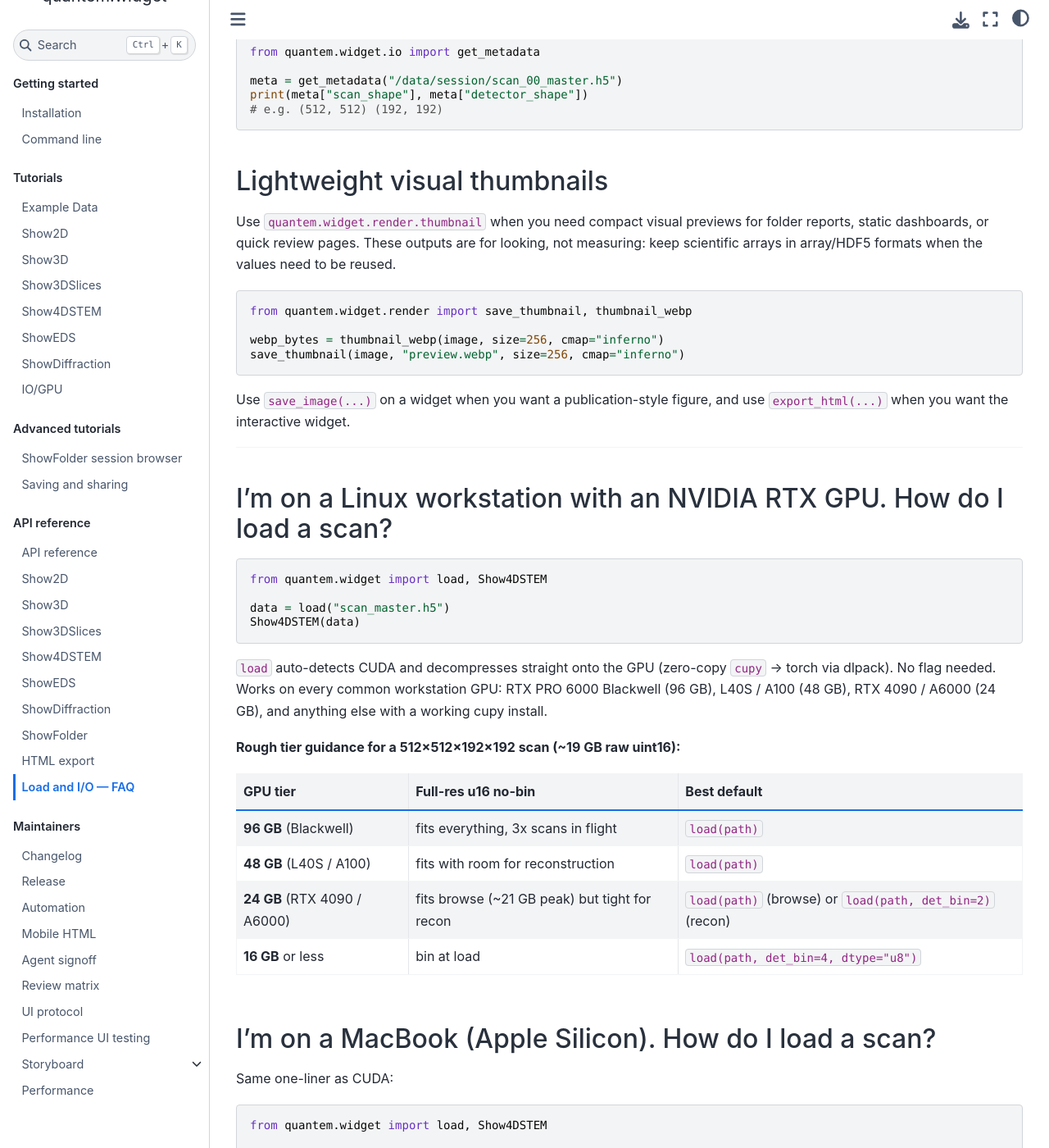
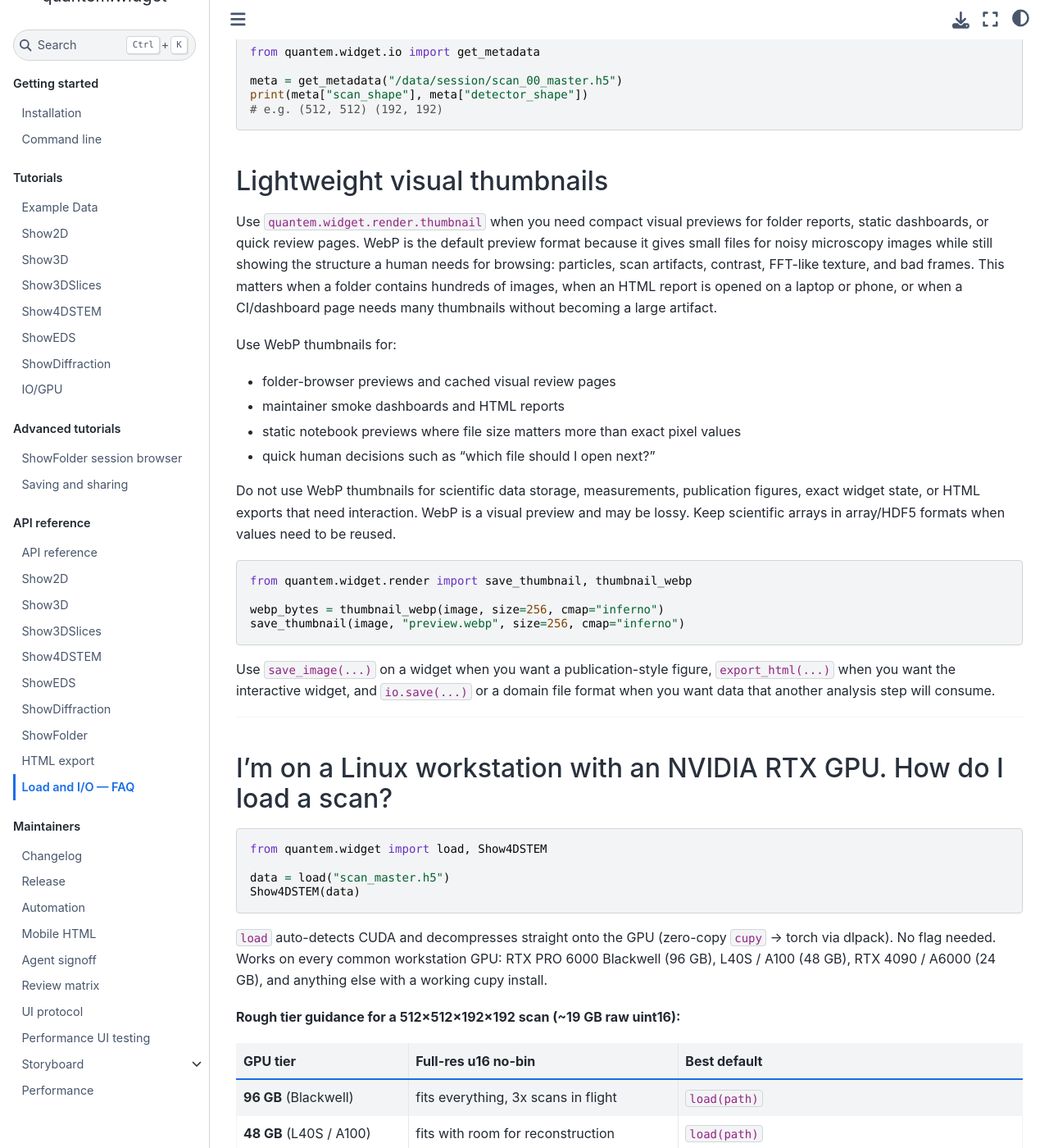
Before and after one commit to bobleesj/quantem.widget, a Jupyter Book: the page built from docs/api/io.md, in a window 1280 px wide and 1400 px high, scrolled down 1611 px. Shown: the whole window at 82% size. Built offline with Jupyter Book 1.0.4 settings and Sphinx 7.4.7 and the Sphinx Book theme 1.1.4, drawn with Linux system fonts in a browser that asks for light colours.

Commit message:
Document WebP thumbnail guidance

````diff
--- a/docs/api/io.md
+++ b/docs/api/io.md
@@ -90,9 +90,25 @@ print(meta["scan_shape"], meta["detector_shape"])
 ## Lightweight visual thumbnails
 
 Use `quantem.widget.render.thumbnail` when you need compact visual previews for
-folder reports, static dashboards, or quick review pages. These outputs are for
-looking, not measuring: keep scientific arrays in array/HDF5 formats when the
-values need to be reused.
+folder reports, static dashboards, or quick review pages. WebP is the default
+preview format because it gives small files for noisy microscopy images while
+still showing the structure a human needs for browsing: particles, scan
+artifacts, contrast, FFT-like texture, and bad frames. This matters when a
+folder contains hundreds of images, when an HTML report is opened on a laptop or
+phone, or when a CI/dashboard page needs many thumbnails without becoming a
+large artifact.
+
+Use WebP thumbnails for:
+
+- folder-browser previews and cached visual review pages
+- maintainer smoke dashboards and HTML reports
+- static notebook previews where file size matters more than exact pixel values
+- quick human decisions such as "which file should I open next?"
+
+Do not use WebP thumbnails for scientific data storage, measurements,
+publication figures, exact widget state, or HTML exports that need interaction.
+WebP is a visual preview and may be lossy. Keep scientific arrays in array/HDF5
+formats when values need to be reused.
 
 ```python
 from quantem.widget.render import save_thumbnail, thumbnail_webp
@@ -101,8 +117,9 @@ webp_bytes = thumbnail_webp(image, size=256, cmap="inferno")
 save_thumbnail(image, "preview.webp", size=256, cmap="inferno")
 ```
 
-Use `save_image(...)` on a widget when you want a publication-style figure, and
-use `export_html(...)` when you want the interactive widget.
+Use `save_image(...)` on a widget when you want a publication-style figure,
+`export_html(...)` when you want the interactive widget, and `io.save(...)` or a
+domain file format when you want data that another analysis step will consume.
 
 ---
 
````
